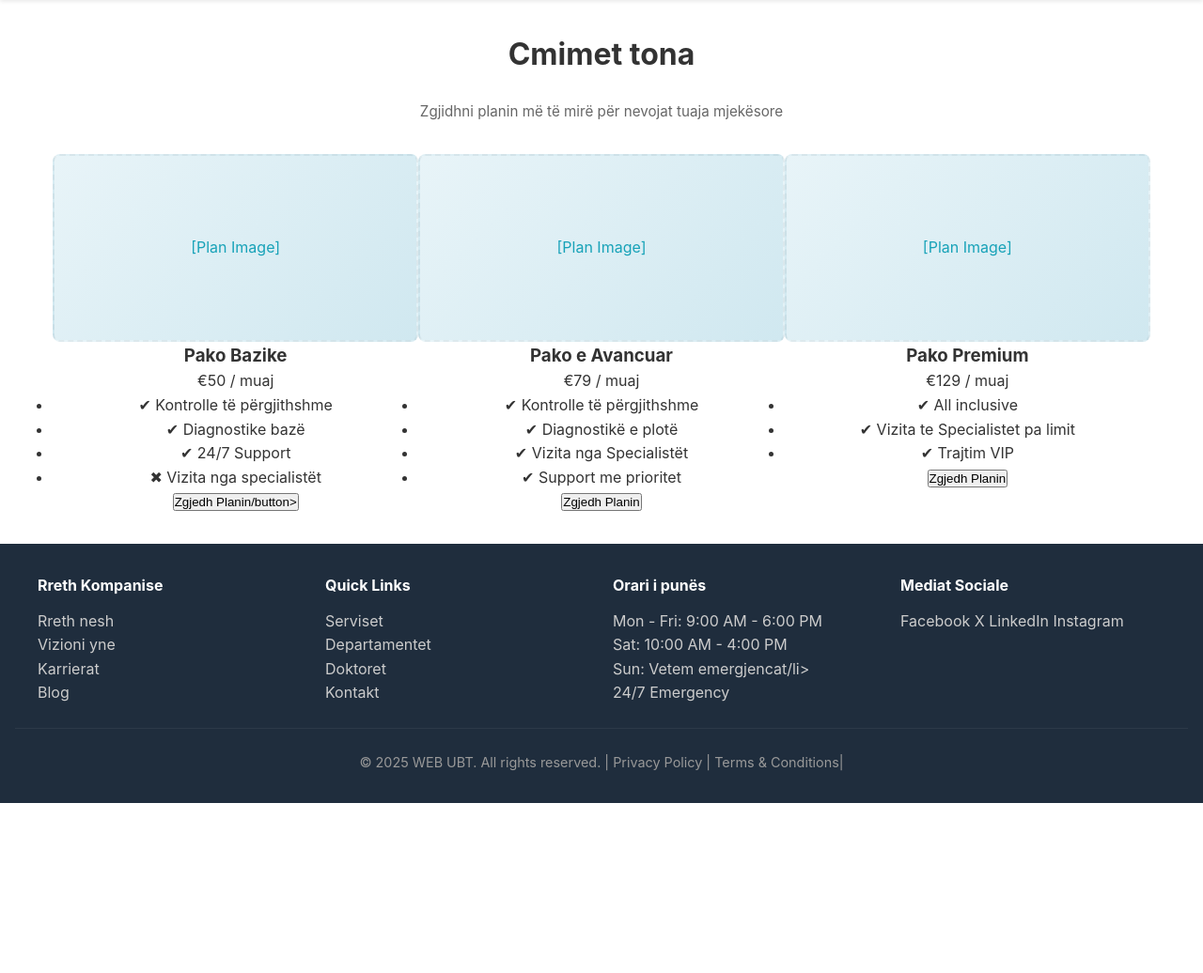
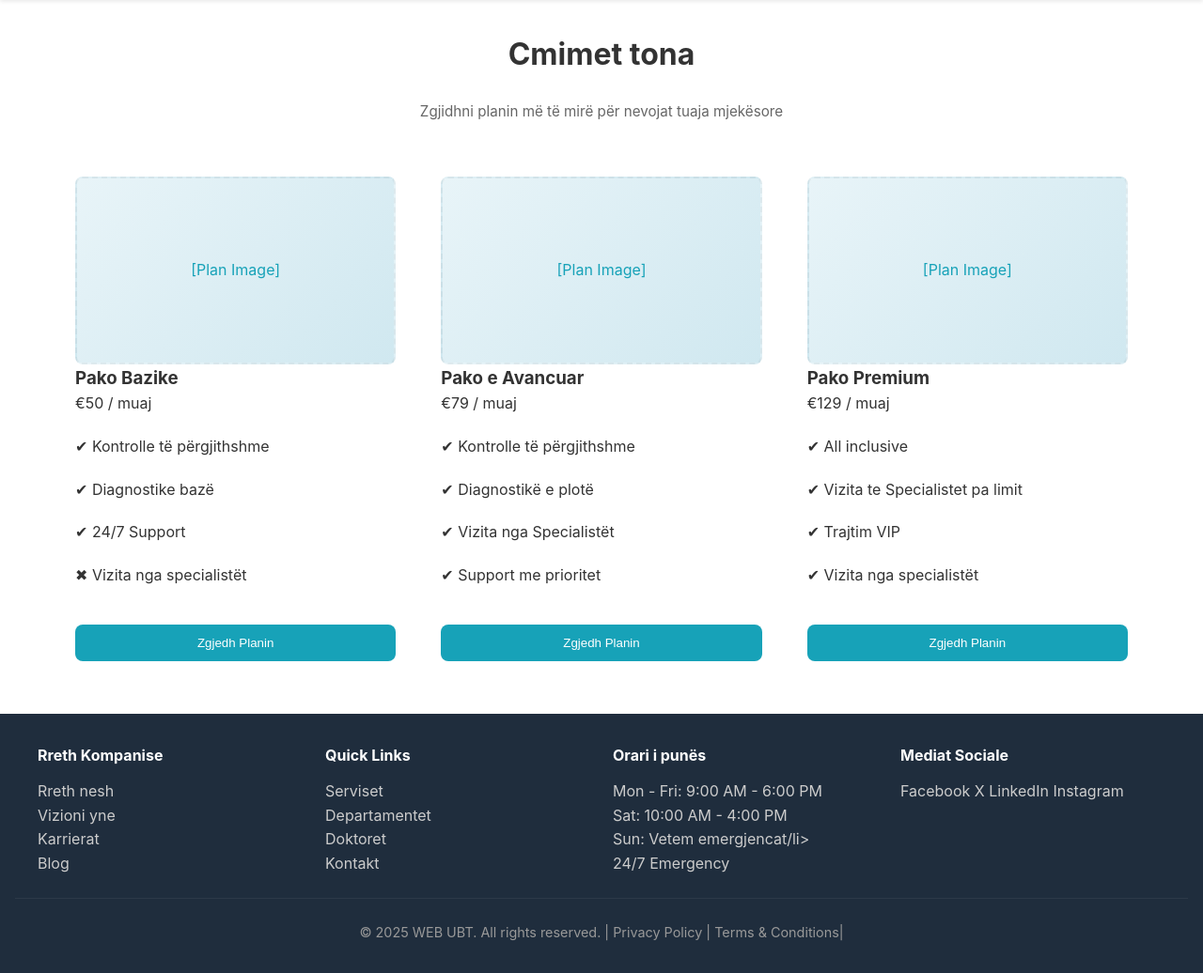
Before and after one commit to blertjakupi/HospitalManagementSystemWeb, a PHP site: page /cmimet.html in a window 1280 px wide. Shown: the part 64-1100 px from the top of the page at 94% size. Before the commit the page ends 919 px from the top, so only its background shows below. Run offline with PHP 8.4, Linux system fonts and the light colour scheme.

Commit message:
V1.0.9
Fixed Pricing

```diff
--- a/cmimet.html
+++ b/cmimet.html
@@ -37,13 +37,13 @@
                     <div class="placeholder h-200">[Plan Image]</div>
                     <h3>Pako Bazike</h3>
                     <p class="price">€50 / muaj</p>
-                    <ul class="pricing-list">
+                    <ul class="pricing-list" style="list-style: none;">
                         <li>✔ Kontrolle të përgjithshme</li>
                         <li>✔ Diagnostike bazë</li>
                         <li>✔ 24/7 Support</li>
                         <li>✖ Vizita nga specialistët</li>
                     </ul>
-                    <button class="pricing-btn">Zgjedh Planin/button>
+                    <button class="pricing-btn">Zgjedh Planin</button>
                 </div>
 
                 <!-- Card 2 -->
@@ -51,7 +51,7 @@
                     <div class="placeholder h-200">[Plan Image]</div>
                     <h3>Pako e Avancuar</h3>
                     <p class="price">€79 / muaj</p>
-                    <ul class="pricing-list">
+                    <ul class="pricing-list" style="list-style: none;">
                         <li>✔ Kontrolle të përgjithshme</li>
                         <li>✔ Diagnostikë e plotë</li>
                         <li>✔ Vizita nga Specialistët</li>
@@ -65,10 +65,11 @@
                     <div class="placeholder h-200">[Plan Image]</div>
                     <h3>Pako Premium</h3>
                     <p class="price">€129 / muaj</p>
-                    <ul class="pricing-list">
+                    <ul class="pricing-list" style="list-style: none;">
                         <li>✔ All inclusive</li>
                         <li>✔ Vizita te Specialistet pa limit</li>
                         <li>✔ Trajtim VIP</li>
+                        <li>✔ Vizita nga specialistët</li>
                     </ul>
                     <button class="pricing-btn">Zgjedh Planin</button>
                 </div>
--- a/style.css
+++ b/style.css
@@ -295,7 +295,35 @@ nav a:hover{
 }
 
 /* !!!!! - Price - duhet me rregullu se diqka ka gabim*/
-
+.pricing .grid-3{
+    margin-top:24px;
+}
+.pricing .grid-3 li{
+    margin: 20px 0;
+}
+.pricing-card{
+    padding:24px;
+    text-align:left;
+}
+.pricing-price{
+    font-size:40px;
+    color:var(--primary);
+    font-weight:700;
+    margin-bottom:20px;
+}
+.pricing-btn{
+    background:var(--primary);
+    color:#fff;
+    padding:12px 24px;
+    border-radius:var(--radius);
+    border:0;
+    cursor:pointer;
+    width:100%;
+    margin-top: 20px;
+}
+.pricing-btn:hover{
+    background:var(--primary-dark);
+}
 
 /* Gallery */
 .gallery .grid-4{
```
